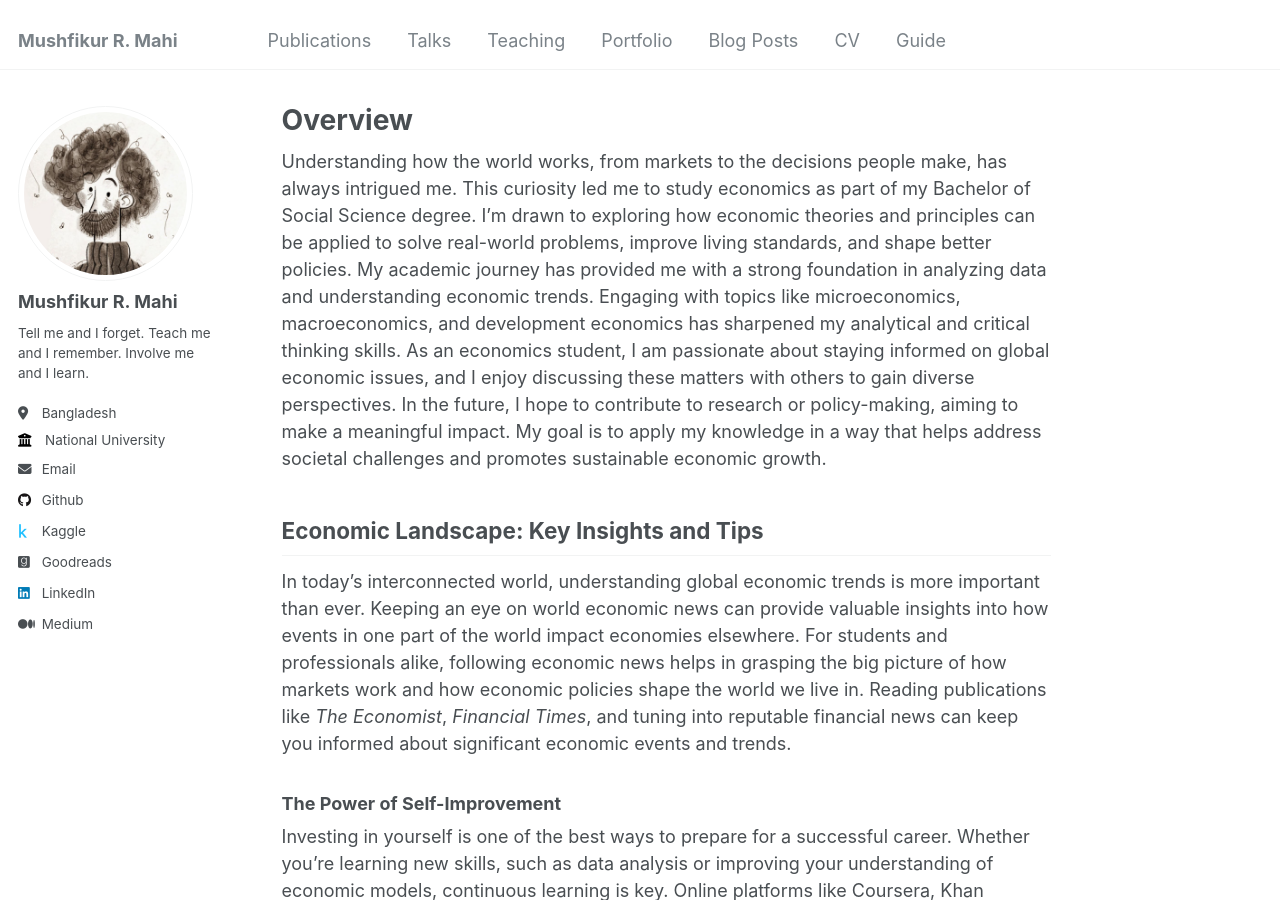
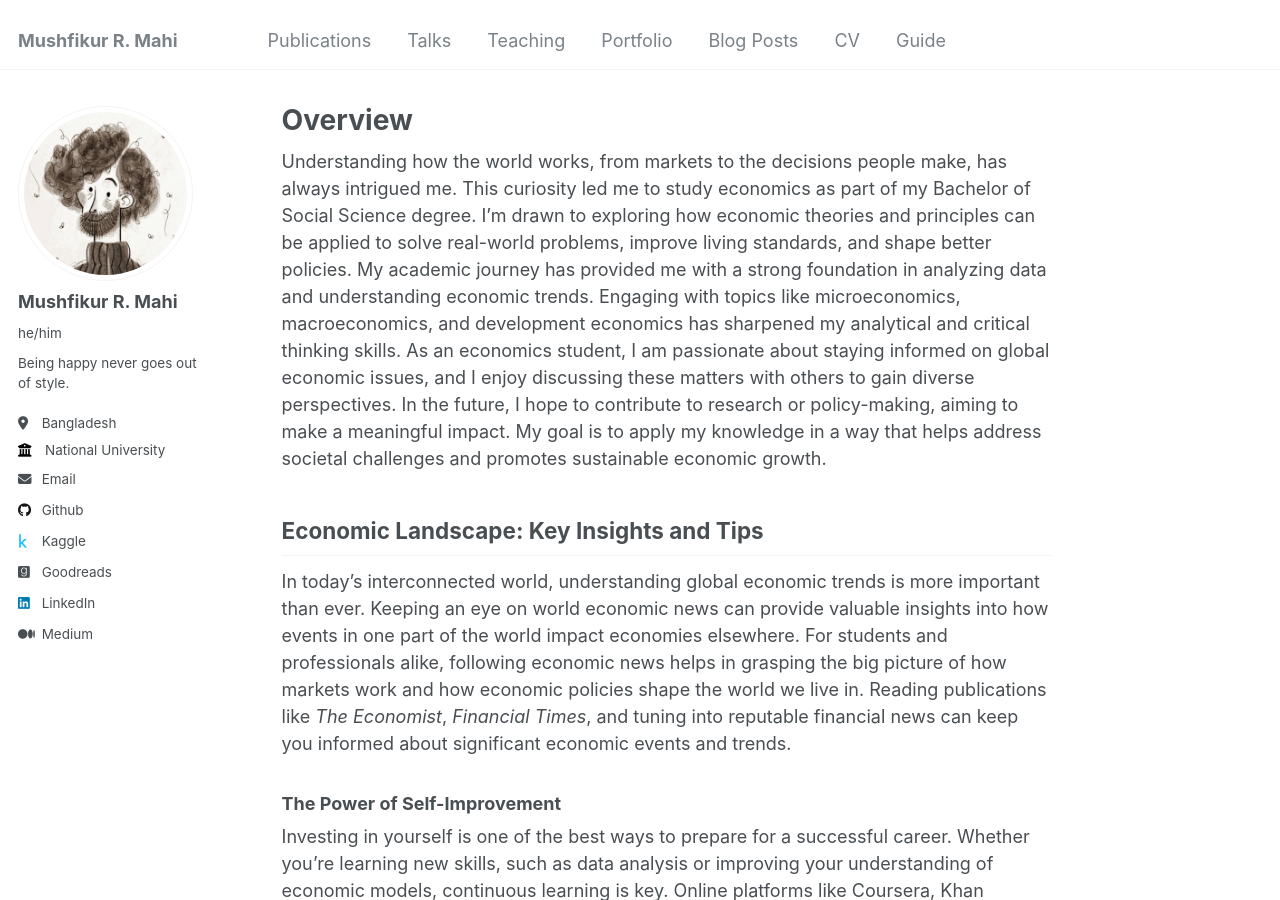
Before and after one commit to mushfikurahmaan/mushfikurahmaan.github.io, a Jekyll site: the page built from _pages/about.md, in a window 1280 px wide and 900 px high. Built offline with Jekyll 4.4.1, drawn with Linux system fonts in a browser that asks for light colours.

Commit message:
modified config

```diff
--- a/_config.yml
+++ b/_config.yml
@@ -23,8 +23,8 @@ author:
   # Biographic information
   avatar           : "profile.jpg"
   name             : "Mushfikur R. Mahi"
-  pronouns         : # example: "she/her"
-  bio              : "Tell me and I forget. Teach me and I remember. Involve me and I learn."
+  pronouns         : "he/him"
+  bio              : "Being happy never goes out of style."
   location         : "Bangladesh"
   employer         : "National University"
   uri              : # URL
```
